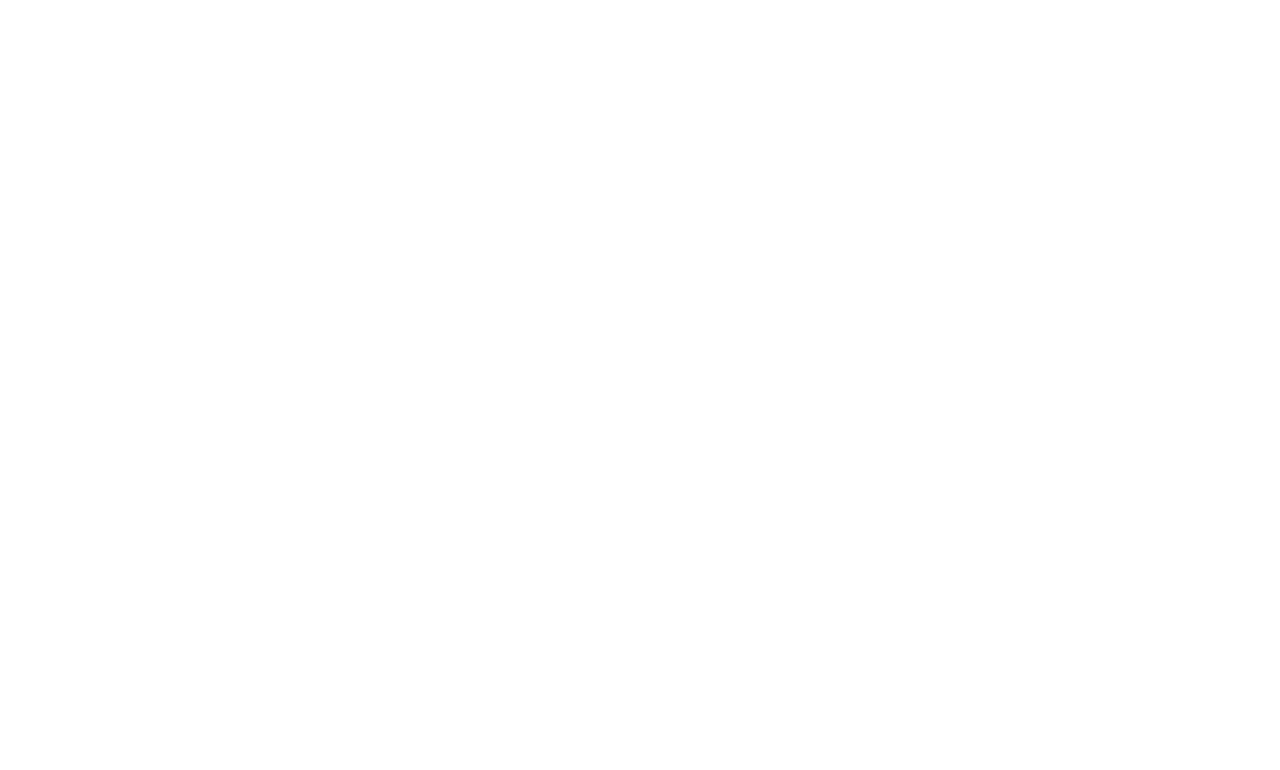
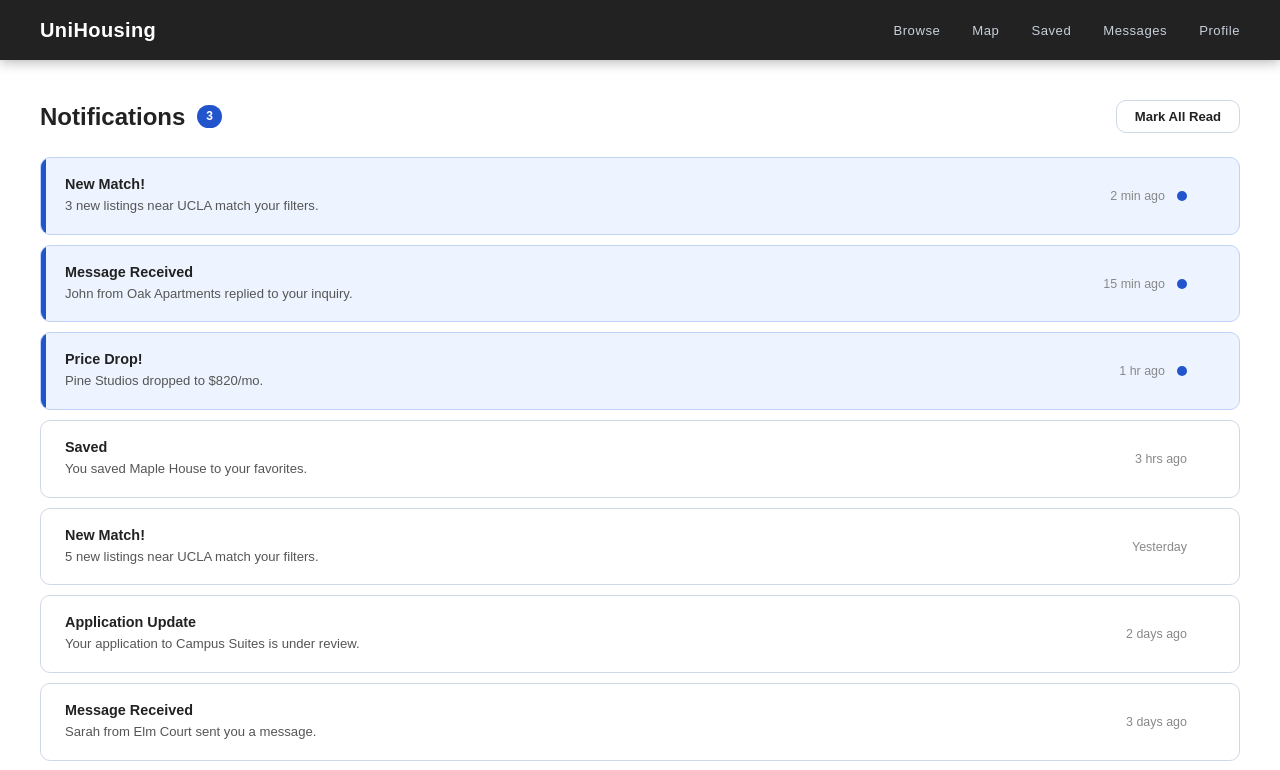
Before and after one commit to vmrenter-code/housing-website, a React (Create React App) app: page /notifications in a window 1280 px wide. Before the commit this address had no page. Shown: the top 770 px of the page. Built offline with nearby package versions, Linux system fonts and the light colour scheme.

Commit message:
Created the notifications page

```diff
--- a/src/App.js
+++ b/src/App.js
@@ -5,6 +5,7 @@
 import MapView from './pages/MapView/MapView';
 import './App.css';
 import SignUp from './pages/SignUp/SignUp';
+import Notifications from './pages/Notifications/Notifications'
 
 function App() {
   return (
@@ -13,6 +14,7 @@
       <Route path="/search" element={<SearchResults />} />
       <Route path="/map" element={<MapView />} />
       <Route path="/signup" element={<SignUp />} />
+      <Route path = "/notifications" element={<Notifications />} />
     </Routes>
   );
 }
--- a/src/components/Featurecard.css
+++ b/src/components/Featurecard.css
@@ -8,6 +8,13 @@
   gap: 18px;
   transition: box-shadow 0.2s, transform 0.2s;
 }
+
+/* Extra highlight when the card is interactive */
+.feature-card--clickable:hover {
+  border-color: var(--brand);
+  box-shadow: 0 6px 20px rgba(34, 85, 204, 0.18);
+}
+
 
 .feature-card:hover {
   box-shadow: 0 6px 20px rgba(34, 85, 204, 0.1);
--- a/src/components/Featurecard.js
+++ b/src/components/Featurecard.js
@@ -1,9 +1,13 @@
 import React from 'react';
 import './Featurecard.css';
 
-export default function FeatureCard({ icon, title, desc }) {
+export default function FeatureCard({ icon, title, desc, onClick }) {
   return (
-    <div className="feature-card">
+    <div
+      className={`feature-card ${onClick ? 'feature-card--clickable' : ''}`}
+      onClick={onClick}
+      style={onClick ? { cursor: 'pointer' } : {}}
+    >
       <div>
         <h3 className="feature-card-title">{title}</h3>
         <p className="feature-card-desc">{desc}</p>
--- a/src/pages/Landing/LandingPage.js
+++ b/src/pages/Landing/LandingPage.js
@@ -19,15 +19,18 @@
     navigate(`/search?query=${encodeURIComponent(name)}`);
   };
 
+  const featureActions = {
+    'Smart Alerts': () => navigate('/notifications'),
+  };
+
   return (
-        <div className = "landing">
+    <div className="landing">
       <Navbar />
 
       {/* Hero */}
-            <section className ="landing-hero">
-                <div className ="landing-hero-content">
-
-                    <h1 className = "landing-hero-title" >
+      <section className="landing-hero">
+        <div className="landing-hero-content">
+          <h1 className="landing-hero-title">
             Find Housing Near Your University
           </h1>
           <p className="landing-hero-sub">
@@ -63,6 +66,7 @@
                 icon={f.icon}
                 title={f.title}
                 desc={f.desc}
+                onClick={featureActions[f.title] || undefined}
               />
             ))}
           </div>
@@ -71,7 +75,5 @@
 
       <Footer />
     </div>
-
-
   );
 }
--- /dev/null
+++ b/src/pages/Notifications/Notifications.css
@@ -0,0 +1,179 @@
+/* ─── Page Layout ────────────────────────────── */
+.notifications-page {
+  font-family: 'Arial', sans-serif;
+  color: var(--dark);
+  min-height: 100vh;
+  display: flex;
+  flex-direction: column;
+  background: var(--white);
+}
+
+.notifications-main {
+  flex: 1;
+  max-width: 1360px;
+  width: 100%;
+  margin: 0 auto;
+  padding: 40px 40px 60px;
+  display: flex;
+  flex-direction: column;
+  gap: 24px;
+}
+
+/* ─── Header Row ─────────────────────────────── */
+.notifications-header {
+  display: flex;
+  align-items: center;
+  justify-content: space-between;
+}
+
+.notifications-title-group {
+  display: flex;
+  align-items: center;
+  gap: 12px;
+}
+
+.notifications-title {
+  font-family: 'Arial', serif;
+  font-size: 1.5rem;
+  font-weight: bold;
+  color: var(--dark);
+}
+
+.notifications-badge {
+  background: var(--brand);
+  color: var(--white);
+  font-family: 'Arial', sans-serif;
+  font-size: 0.75rem;
+  font-weight: bold;
+  border-radius: 999px;
+  padding: 2px 9px;
+  line-height: 1.6;
+}
+
+.notifications-mark-all-btn {
+  background: var(--white);
+  color: var(--dark);
+  border: 1.5px solid var(--border);
+  border-radius: var(--radius);
+  padding: 8px 18px;
+  font-family: 'Arial', sans-serif;
+  font-size: 0.82rem;
+  font-weight: bold;
+  cursor: pointer;
+  transition: background 0.2s, border-color 0.2s, color 0.2s;
+}
+
+.notifications-mark-all-btn:hover:not(:disabled) {
+  background: var(--light-bg);
+  border-color: var(--brand);
+  color: var(--brand);
+}
+
+.notifications-mark-all-btn:disabled {
+  opacity: 0.45;
+  cursor: default;
+}
+
+/* ─── Notification List ──────────────────────── */
+.notifications-list {
+  display: flex;
+  flex-direction: column;
+  gap: 10px;
+}
+
+/* ─── Notification Item ──────────────────────── */
+.notification-item {
+  position: relative;
+  display: flex;
+  align-items: center;
+  justify-content: space-between;
+  gap: 16px;
+  border: 1.5px solid var(--border);
+  border-radius: var(--radius);
+  padding: 18px 52px 18px 24px;
+  background: var(--white);
+  transition: box-shadow 0.2s, transform 0.2s;
+  overflow: hidden;
+}
+
+.notification-item:hover {
+  box-shadow: 0 4px 16px rgba(34, 85, 204, 0.08);
+  transform: translateY(-1px);
+}
+
+/* Unread state — blue tint background */
+.notification-item--unread {
+  background: #eef4ff;
+  border-color: #c0d2f5;
+}
+
+/* Left accent bar for unread */
+.notification-accent-bar {
+  position: absolute;
+  left: 0;
+  top: 0;
+  bottom: 0;
+  width: 5px;
+  background: var(--brand);
+  border-radius: var(--radius) 0 0 var(--radius);
+}
+
+/* ─── Notification Content ───────────────────── */
+.notification-content {
+  flex: 1;
+  min-width: 0;
+}
+
+.notification-item-title {
+  font-family: 'Arial', serif;
+  font-size: 0.9rem;
+  font-weight: bold;
+  color: var(--dark);
+  margin-bottom: 4px;
+}
+
+.notification-item-body {
+  font-family: 'Arial', sans-serif;
+  font-size: 0.82rem;
+  color: var(--mid);
+  line-height: 1.5;
+}
+
+/* ─── Notification Meta (time + dot) ─────────── */
+.notification-meta {
+  display: flex;
+  align-items: center;
+  gap: 12px;
+  flex-shrink: 0;
+}
+
+.notification-time {
+  font-family: 'Arial', sans-serif;
+  font-size: 0.78rem;
+  color: #888;
+  white-space: nowrap;
+}
+
+.notification-dot {
+  width: 10px;
+  height: 10px;
+  border-radius: 50%;
+  background: var(--brand);
+  flex-shrink: 0;
+}
+
+/* ─── Responsive ─────────────────────────────── */
+@media (max-width: 768px) {
+  .notifications-main {
+    padding: 28px 20px 48px;
+  }
+  .notification-item {
+    padding: 16px 16px 16px 22px;
+    flex-wrap: wrap;
+    gap: 8px;
+  }
+  .notification-meta {
+    width: 100%;
+    justify-content: flex-end;
+  }
+}
--- /dev/null
+++ b/src/pages/Notifications/Notifications.js
@@ -0,0 +1,132 @@
+import React, {useState} from 'react';
+import Navbar from '../../components/Navbar.js';
+import Footer from '../../components/Footer.js';
+import './Notifications.css';
+
+
+
+const initialNotifications = [
+  {
+    id: 1,
+    title: 'New Match!',
+    body: '3 new listings near UCLA match your filters.',
+    time: '2 min ago',
+    unread: true,
+  },
+  {
+    id: 2,
+    title: 'Message Received',
+    body: 'John from Oak Apartments replied to your inquiry.',
+    time: '15 min ago',
+    unread: true,
+  },
+  {
+    id: 3,
+    title: 'Price Drop!',
+    body: 'Pine Studios dropped to $820/mo.',
+    time: '1 hr ago',
+    unread: true,
+  },
+  {
+    id: 4,
+    title: 'Saved',
+    body: 'You saved Maple House to your favorites.',
+    time: '3 hrs ago',
+    unread: false,
+  },
+  {
+    id: 5,
+    title: 'New Match!',
+    body: '5 new listings near UCLA match your filters.',
+    time: 'Yesterday',
+    unread: false,
+  },
+  {
+    id: 6,
+    title: 'Application Update',
+    body: 'Your application to Campus Suites is under review.',
+    time: '2 days ago',
+    unread: false,
+  },
+  {
+    id: 7,
+    title: 'Message Received',
+    body: 'Sarah from Elm Court sent you a message.',
+    time: '3 days ago',
+    unread: false,
+  },
+  {
+    id: 8,
+    title: 'Reminder',
+    body: 'You have 3 unseen listings in your saved folder.',
+    time: '1 week ago',
+    unread: false,
+  },
+];
+
+export default function NotificationsPage() {
+    const [notifications, setNotifications] = useState(initialNotifications);
+
+    const unreadCount = notifications.filter((n) => n.unread).length;
+
+    const handleMarkAllRead = () => {
+        setNotifications( (prev) => prev.map( (n) => ({...n, unread: false})));
+    }
+
+    const handleMarkOneRead = (id) => {
+    setNotifications((prev) =>
+      prev.map((n) => (n.id === id ? { ...n, unread: false } : n))
+    );
+  };
+
+  return (
+    <div className="notifications-page">
+      <Navbar />
+
+      <main className="notifications-main">
+        {/* Header row */}
+        <div className="notifications-header">
+          <div className="notifications-title-group">
+            <h1 className="notifications-title">Notifications</h1>
+            {unreadCount > 0 && (
+              <span className="notifications-badge">{unreadCount}</span>
+            )}
+          </div>
+          <button
+            className="notifications-mark-all-btn"
+            onClick={handleMarkAllRead}
+            disabled={unreadCount === 0}
+          >
+            Mark All Read
+          </button>
+        </div>
+
+        {/* Notification list */}
+        <div className="notifications-list">
+          {notifications.map((n) => (
+            <div
+              key={n.id}
+              className={`notification-item ${n.unread ? 'notification-item--unread' : ''}`}
+              onClick={() => n.unread && handleMarkOneRead(n.id)}
+              style={{ cursor: n.unread ? 'pointer' : 'default' }}
+            >
+              {n.unread && <div className="notification-accent-bar" />}
+              <div className="notification-content">
+                <p className="notification-item-title">{n.title}</p>
+                <p className="notification-item-body">{n.body}</p>
+              </div>
+              <div className="notification-meta">
+                <span className="notification-time">{n.time}</span>
+                {n.unread && <span className="notification-dot" />}
+              </div>
+            </div>
+          ))}
+        </div>
+      </main>
+
+      <Footer />
+    </div>
+  );
+
+
+}
```
Lines whose indentation alone changed are shown as unchanged.
